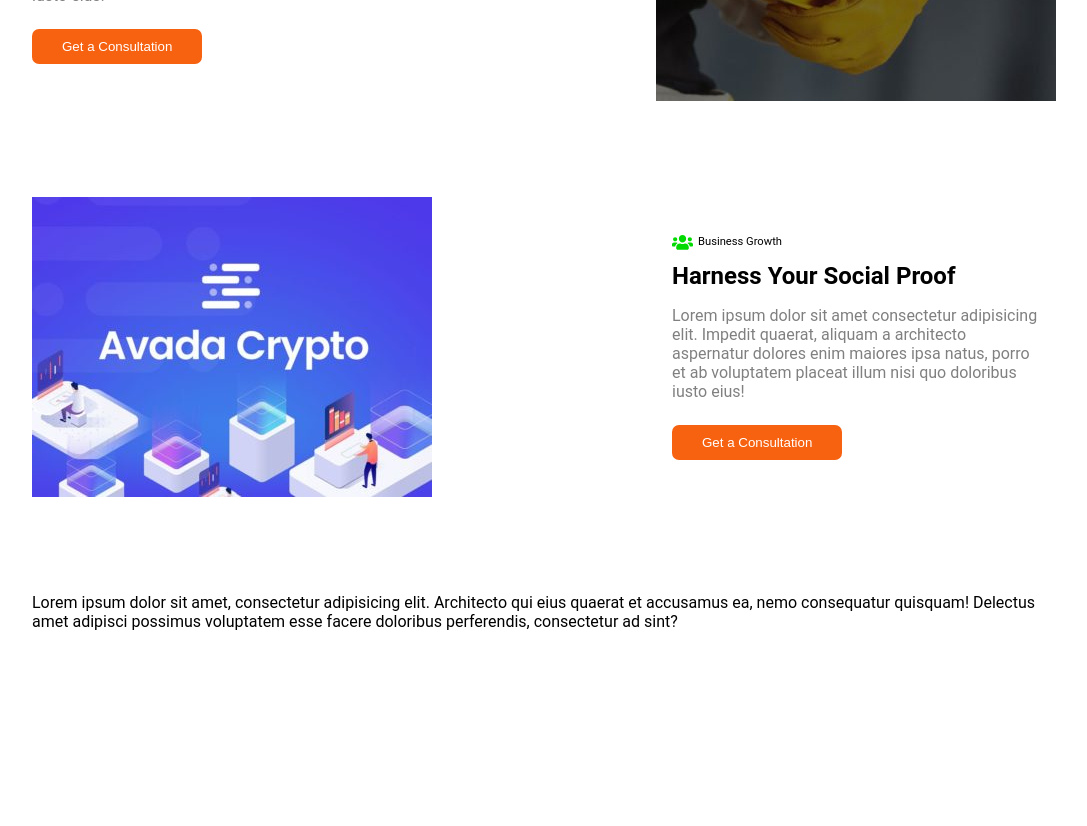
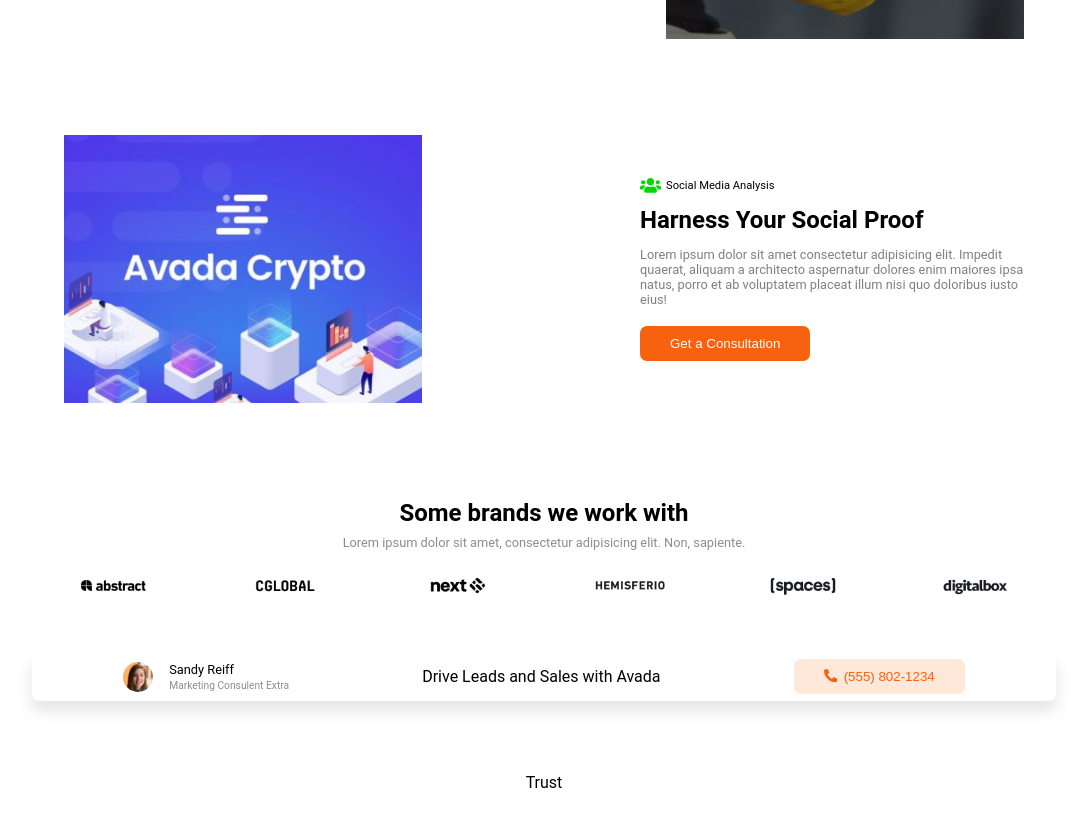
Before and after one commit to DavideDeLeonardis/proj-vuejs, a Vue app: page / in a window 1280 px wide. Shown: the part 1200-2026 px from the top of the page, without its empty margins (96-1183 px from the left). Built offline with nearby package versions, Linux system fonts and the light colour scheme.

Commit message:
add section brands

```diff
--- a/src/assets/scss/partials/_commons.scss
+++ b/src/assets/scss/partials/_commons.scss
@@ -24,6 +24,11 @@
 a {
     text-decoration: none;
     color: inherit;
+}
+
+.fa-phone-alt {
+    color: $primary_color;
+    margin-right: 0.5em;
 }
 
 .card {
@@ -74,7 +79,7 @@
 }
 
 .bg-gray {
-    background: linear-gradient(0deg, rgba(255,255,255,1) 21%, rgba(228,228,228,1) 77%);;
+    background: linear-gradient(0deg, rgb(250, 250, 250) 5%, rgb(240, 240, 240) 90%);;
 }
 
 .bg-black {
--- a/src/assets/scss/partials/_header.scss
+++ b/src/assets/scss/partials/_header.scss
@@ -172,8 +172,3 @@
         }
     }
 }
-
-.fa-phone-alt {
-    color: $primary_color;
-    margin-right: 0.5em;
-}
--- a/src/assets/scss/partials/_main.scss
+++ b/src/assets/scss/partials/_main.scss
@@ -7,22 +7,22 @@
     padding: 5em 0;
 
     .container-intro {
-        @include flex(row, $justify: space-between, $align: center, $gap: 0, $wrap: false);
+        @include flex(row, $justify: space-around, $align: center, $gap: 15%, $wrap: false);
         margin-bottom: 6em;
 
         img {
-            width: 45%;
+            width: 35%;
             min-width: 280px;
             max-width: 400px;
         }
 
         .feature {
             width: 37.5%;
-            padding-right: 1em;
 
             span {
                 @include flex(row, $justify: flex-start, $align: center, $gap: 5px, $wrap: false);
                 font-size: 0.7em;
+                text-transform: capitalize;
 
                 & > * {
                     font-size: 1.5em;
@@ -33,7 +33,7 @@
                 }
 
                 .fa-squarespace {
-                    color: yellow;
+                    color: rgb(255, 224, 47);
                 }
 
                 .fa-users {
@@ -47,7 +47,8 @@
             }
 
             p {
-                color: gray;
+                font-size: 0.8em;
+                color: rgb(128, 128, 128);
                 margin: 1em 0 1.5em 0;
             }
 
@@ -76,4 +77,81 @@
             }
         }
     }
+
+    .brands {
+        text-align: center;
+        margin-bottom: 4.5em;
+
+        h2 {
+            margin-bottom: 5px;
+        }
+
+        .subheading {
+            font-size: 0.8em;
+            color: rgb(141, 141, 141);
+        }
+
+        .container-brands {
+            @include flex(row, $justify: center, $align: center, $gap: 10%, $wrap: true);
+            margin: 1em 0 3em 0;
+
+            img {
+                width: 70px;
+                padding: 0.5em 0;
+            }
+        }
+
+        .contact {
+            @include flex(row, $justify: center, $align: center, $gap: 13%, $wrap: true);
+            border-radius: 7px;
+            box-shadow: 0 10px 15px rgb(230, 229, 229);
+
+            & > * {
+                margin: 0.5em 0;
+            }
+
+            .profile {
+                @include flex(row, $justify: center, $align: center, $gap: 0, $wrap: false);
+                text-align: left;
+
+                img {
+                    width: 30px;
+                    margin-right: 1em;
+                    border-radius: 50%;
+                }
+
+                div {
+                    font-size: 0.8em;
+
+                    span:last-child {
+                        font-size: 0.8em;
+                        color: rgb(141, 141, 141);
+                    }
+                }
+            }
+
+            button {
+                @include button($color: $primary_color, $bg-color: $primary_color_light, $hover_color: rgb(255, 255, 255), $hover_bg_color: $primary_color);
+
+                &:hover .fa-phone-alt {
+                    color: rgb(255, 255, 255);
+                }
+            }
+        }
+    }
+
+    .trust {
+        text-align: center;
+    }
+
+
+
+
+
+
+
+
+
+
+
 }
--- a/src/components/Main.vue
+++ b/src/components/Main.vue
@@ -6,7 +6,7 @@
 
                 <div class="feature">
                     <span>
-                        <font-awesome-icon :icon="['fab', 'bandcamp']" />Business Growth
+                        <font-awesome-icon :icon="['fab', 'bandcamp']" />Business growth
                     </span>
                     <h2>Increase brand awarness</h2>
                     <p>Lorem ipsum dolor sit amet consectetur adipisicing elit. Impedit quaerat, aliquam a
@@ -18,7 +18,7 @@
             <section class="container-intro order-intro">
                 <div class="feature">
                     <span>
-                        <font-awesome-icon :icon="['fab', 'squarespace']" />Business Growth
+                        <font-awesome-icon :icon="['fab', 'squarespace']" />Investors in people
                     </span>
                     <h2>In-House sales training</h2>
                     <p>Lorem ipsum dolor sit amet consectetur adipisicing elit. Impedit quaerat, aliquam a
@@ -34,7 +34,7 @@
 
                 <div class="feature">
                     <span>
-                        <font-awesome-icon :icon="['fas', 'users']" />Business Growth
+                        <font-awesome-icon :icon="['fas', 'users']" />Social media analysis
                     </span>
                     <h2>Harness your social proof</h2>
                     <p>Lorem ipsum dolor sit amet consectetur adipisicing elit. Impedit quaerat, aliquam a
@@ -43,20 +43,49 @@
                 </div>
             </section>
 
-            <!-- collaboration brands -->
+            <!-- brands -->
             <section class="brands">
-                Lorem ipsum dolor sit amet, consectetur adipisicing elit. Architecto qui eius quaerat et accusamus ea, nemo consequatur quisquam! Delectus amet adipisci possimus voluptatem esse facere doloribus perferendis, consectetur ad sint?
+                <h2>Some brands we work with</h2>
+                <span class="subheading">Lorem ipsum dolor sit amet, consectetur adipisicing elit. Non, sapiente.</span>
+
+                <div class="container-brands">
+                    <img
+                        v-for="(brand, index) in brands"
+                        :key="index"
+                        :src="brand.img"
+                        :alt="brand.alt"
+                    >
+                </div>
+
+                <div class="contact">
+                    <div class="profile">
+                        <img src="../assets/img/marketing-expert-cta.png" alt="img marketing expert">
+                        <div>
+                            <span>Sandy Reiff</span><br>
+                            <span>Marketing Consulent Extra</span>
+                        </div>
+                    </div>
+                    <span>Drive Leads and Sales with Avada</span>
+                    <button>
+                        <font-awesome-icon icon="phone-alt" />
+                        <a href="#">(555) 802-1234</a>
+                    </button>
+                </div>
             </section>
 
             <!-- case studies -->
-            <section class="trust"></section>
+            <section class="trust">
+                Trust
+            </section>
         </div>
 
         <!-- characteristics -->
         <div class="bg-gray">
             <section class="container">
-                <div class="top"></div>
+                <div class="container-intro"></div>
+
                 <div class="middle"></div>
+
                 <div class="awards"></div>
             </section>
         </div>
@@ -78,7 +107,37 @@
 
 <script>
 export default {
-    name: 'Main'
+    name: 'Main',
+    data() {
+        return {
+            brands: [
+                {
+                    "img": require('../assets/img/abstract.png'),
+                    "alt": "logo Abstract"
+                },
+                {
+                    "img": require('../assets/img/cglobal.png'),
+                    "alt": "logo CGlobal"
+                },
+                {
+                    "img": require('../assets/img/next.png'),
+                    "alt": "logo Next"
+                },
+                {
+                    "img": require('../assets/img/hemisferio.png'),
+                    "alt": "logo Hemisferio"
+                },
+                {
+                    "img": require('../assets/img/spaces.png'),
+                    "alt": "logo Spaces"
+                },
+                {
+                    "img": require('../assets/img/digitalbox.png'),
+                    "alt": "logo Digitalbox"
+                }
+            ]
+        }
+    }
 }
 </script>
 
--- a/src/main.js
+++ b/src/main.js
@@ -5,6 +5,7 @@
 import { faPhoneAlt, faBars, faArrowRight, faFolder, faUsers } from '@fortawesome/free-solid-svg-icons';
 import { faBandcamp, faSquarespace, faFacebookF, faTwitter, faInstagram, faYoutube, faLinkedinIn, faTiktok } from '@fortawesome/free-brands-svg-icons';
 import { FontAwesomeIcon } from '@fortawesome/vue-fontawesome';
+
 library.add(faPhoneAlt, faBars, faArrowRight, faFolder, faBandcamp, faUsers, faSquarespace, faFacebookF, faTwitter, faInstagram, faYoutube, faLinkedinIn, faTiktok);
 
 Vue.component('font-awesome-icon', FontAwesomeIcon);
```
